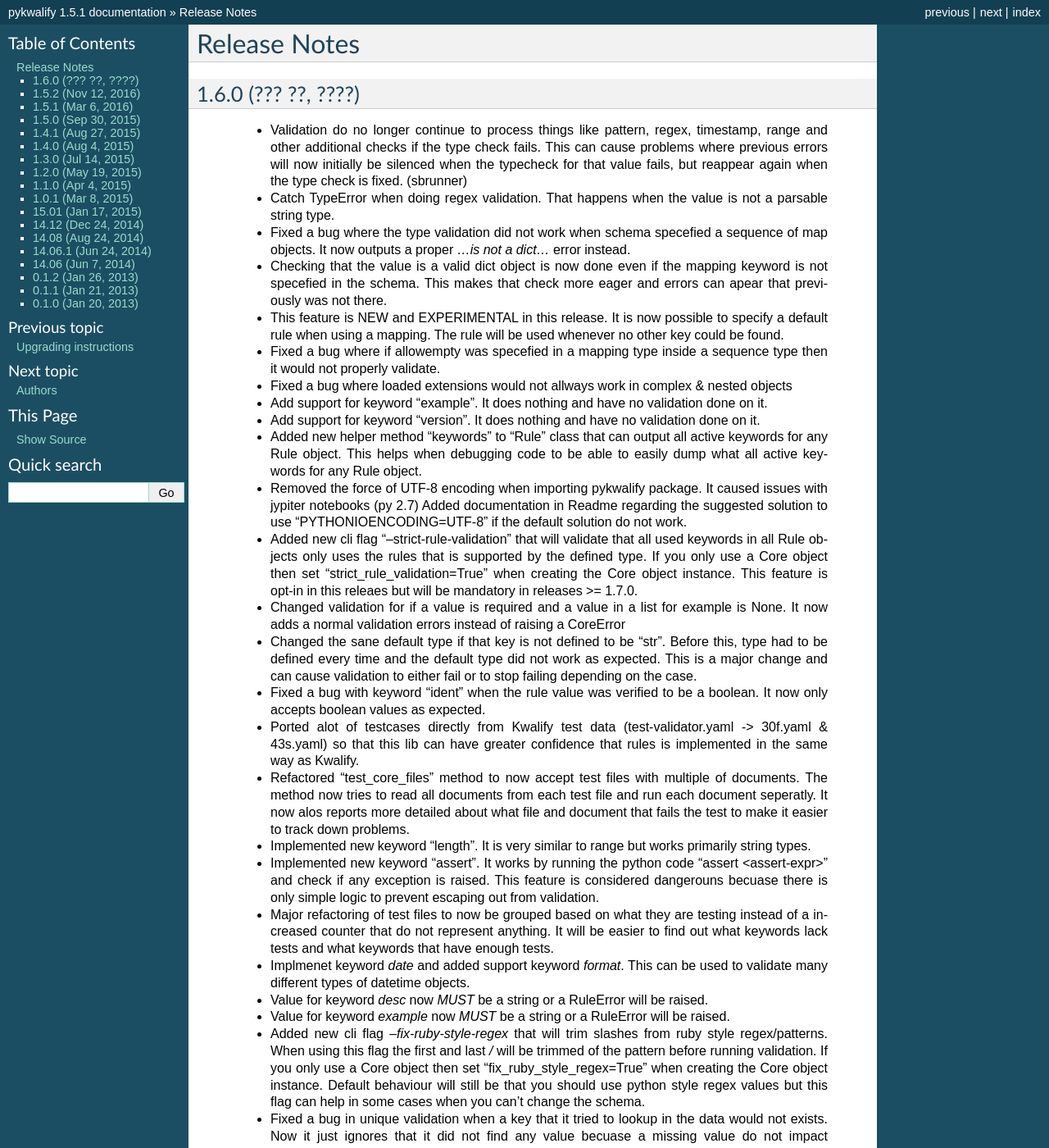
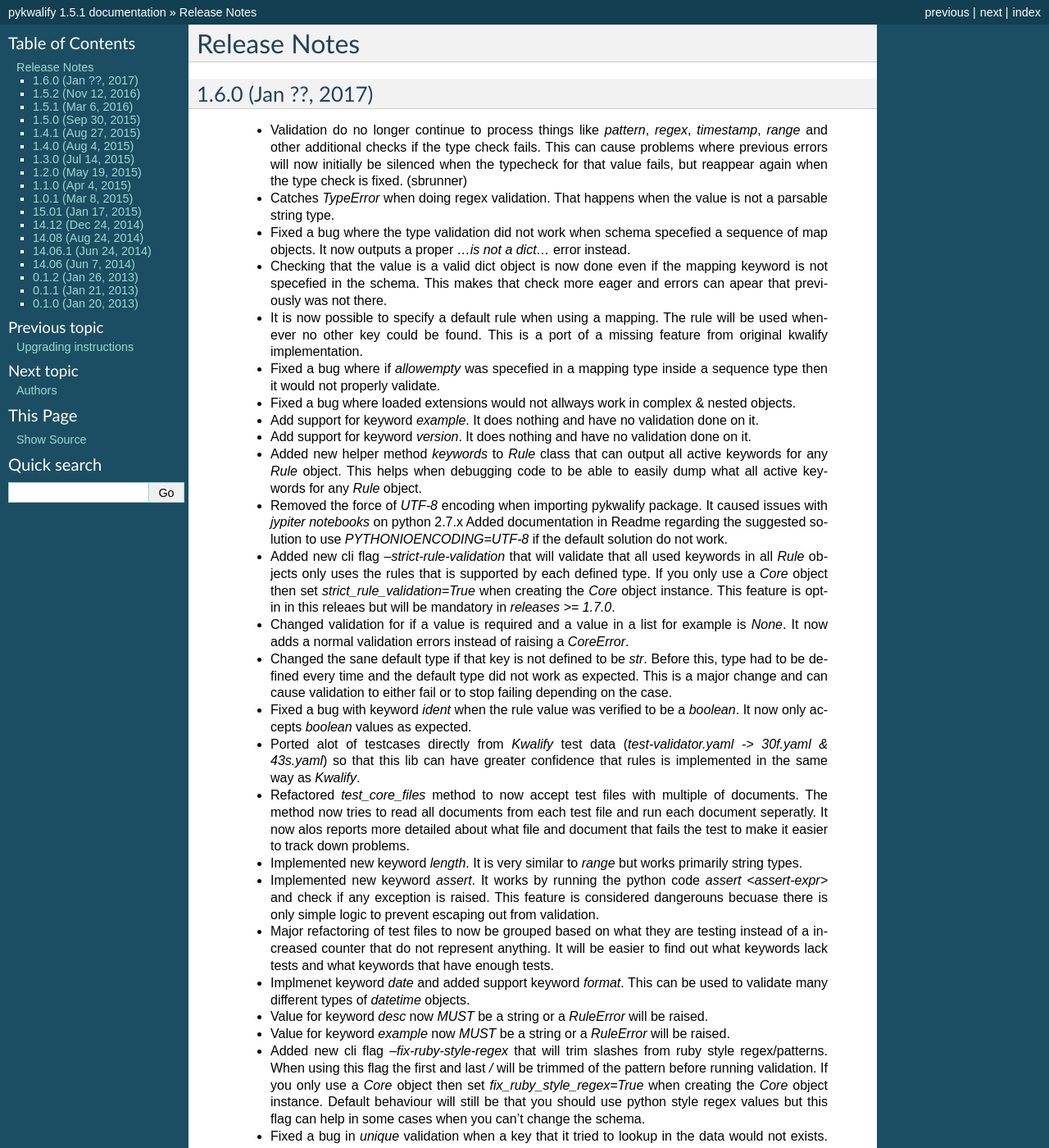
Before and after one commit to Grokzen/pykwalify, a Sphinx documentation site: the page built from docs/release-notes.rst, in a window 1280 px wide and 1400 px high. Shown: the whole window at 82% size. Built offline with Sphinx 7.4.7, drawn with Linux system fonts in a browser that asks for light colours; some of the changed text lies outside the part shown.

Commit message:
Reformat much of the releasenotes for release 1.6.0

```diff
--- a/docs/release-notes.rst
+++ b/docs/release-notes.rst
@@ -1,50 +1,50 @@
 Release Notes
 =============
 
-1.6.0 (??? ??, ????)
+1.6.0 (Jan ??, 2017)
 --------------------
 
- - Validation do no longer continue to process things like pattern, regex, timestamp, range and other additional checks
+ - Validation do no longer continue to process things like *pattern*, *regex*, *timestamp*, *range* and other additional checks
    if the type check fails. This can cause problems where previous errors will now initially be silenced when the typecheck for
    that value fails, but reappear again when the type check is fixed. (sbrunner)
- - Catch TypeError when doing regex validation. That happens when the value is not a parsable string type.
+ - Catches *TypeError* when doing regex validation. That happens when the value is not a parsable string type.
  - Fixed a bug where the type validation did not work when schema specefied a sequence of map objects. It now outputs a proper `...is not a dict...` error instead.
  - Checking that the value is a valid dict object is now done even if the mapping keyword is not specefied in the schema.
    This makes that check more eager and errors can apear that previously was not there.
- - This feature is NEW and EXPERIMENTAL in this release.
-   It is now possible to specify a default rule when using a mapping.
+ - It is now possible to specify a default rule when using a mapping.
    The rule will be used whenever no other key could be found.
- - Fixed a bug where if allowempty was specefied in a mapping type inside a sequence type then it would not properly validate.
- - Fixed a bug where loaded extensions would not allways work in complex & nested objects
- - Add support for keyword "example". It does nothing and have no validation done on it.
- - Add support for keyword "version". It does nothing and have no validation done on it.
- - Added new helper method "keywords" to "Rule" class that can output all active keywords for any Rule object.
-   This helps when debugging code to be able to easily dump what all active keywords for any Rule object.
- - Removed the force of UTF-8 encoding when importing pykwalify package. It caused issues with jypiter notebooks (py 2.7)
-   Added documentation in Readme regarding the suggested solution to use "PYTHONIOENCODING=UTF-8" if the default solution do not work.
- - Added new cli flag "--strict-rule-validation" that will validate that all used keywords in all Rule objects only uses the rules that is supported by the defined type.
-   If you only use a Core object then set "strict_rule_validation=True" when creating the Core object instance.
-   This feature is opt-in in this releaes but will be mandatory in releases >= 1.7.0.
- - Changed validation for if a value is required and a value in a list for example is None. It now adds a normal validation errors instead of raising a CoreError
- - Changed the sane default type if that key is not defined to be "str". Before this, type had to be defined every time and the default type did not work as expected.
+   This is a port of a missing feature from original kwalify implementation.
+ - Fixed a bug where if *allowempty* was specefied in a mapping type inside a sequence type then it would not properly validate.
+ - Fixed a bug where loaded extensions would not allways work in complex & nested objects.
+ - Add support for keyword *example*. It does nothing and have no validation done on it.
+ - Add support for keyword *version*. It does nothing and have no validation done on it.
+ - Added new helper method *keywords* to *Rule* class that can output all active keywords for any *Rule* object.
+   This helps when debugging code to be able to easily dump what all active keywords for any *Rule* object.
+ - Removed the force of *UTF-8* encoding when importing pykwalify package. It caused issues with *jypiter notebooks* on python 2.7.x
+   Added documentation in Readme regarding the suggested solution to use *PYTHONIOENCODING=UTF-8* if the default solution do not work.
+ - Added new cli flag *--strict-rule-validation* that will validate that all used keywords in all *Rule* objects only uses the rules that is supported by each defined type.
+   If you only use a *Core* object then set *strict_rule_validation=True* when creating the *Core* object instance.
+   This feature is opt-in in this releaes but will be mandatory in *releases >= 1.7.0*.
+ - Changed validation for if a value is required and a value in a list for example is *None*. It now adds a normal validation errors instead of raising a *CoreError*.
+ - Changed the sane default type if that key is not defined to be *str*. Before this, type had to be defined every time and the default type did not work as expected.
    This is a major change and can cause validation to either fail or to stop failing depending on the case.
- - Fixed a bug with keyword "ident" when the rule value was verified to be a boolean. It now only accepts boolean values as expected.
- - Ported alot of testcases directly from Kwalify test data (test-validator.yaml -> 30f.yaml & 43s.yaml) so that this lib can have greater confidence that rules is implemented in the same way as Kwalify.
- - Refactored "test_core_files" method to now accept test files with multiple of documents. The method now tries to read all documents from each test file and run each document seperatly.
+ - Fixed a bug with keyword *ident* when the rule value was verified to be a *boolean*. It now only accepts *boolean* values as expected.
+ - Ported alot of testcases directly from *Kwalify* test data (*test-validator.yaml -> 30f.yaml & 43s.yaml*) so that this lib can have greater confidence that rules is implemented in the same way as *Kwalify*.
+ - Refactored *test_core_files* method to now accept test files with multiple of documents. The method now tries to read all documents from each test file and run each document seperatly.
    It now alos reports more detailed about what file and document that fails the test to make it easier to track down problems.
- - Implemented new keyword "length". It is very similar to range but works primarily string types.
- - Implemented new keyword "assert". It works by running the python code "assert <assert-expr>" and check if any exception is raised.
+ - Implemented new keyword *length*. It is very similar to *range* but works primarily string types.
+ - Implemented new keyword *assert*. It works by running the python code *assert <assert-expr>* and check if any exception is raised.
    This feature is considered dangerouns becuase there is only simple logic to prevent escaping out from validation.
  - Major refactoring of test files to now be grouped based on what they are testing instead of a increased counter that do not represent anything.
    It will be easier to find out what keywords lack tests and what keywords that have enough tests.
- - Implmenet keyword *date* and added support keyword *format*. This can be used to validate many different types of datetime objects.
- - Value for keyword *desc* now *MUST* be a string or a RuleError will be raised.
- - Value for keyword *example* now *MUST* be a string or a RuleError will be raised.
+ - Implmenet keyword *date* and added support keyword *format*. This can be used to validate many different types of *datetime* objects.
+ - Value for keyword *desc* now *MUST* be a string or a *RuleError* will be raised.
+ - Value for keyword *example* now *MUST* be a string or a *RuleError* will be raised.
  - Added new cli flag *--fix-ruby-style-regex* that will trim slashes from ruby style regex/patterns.
    When using this flag the first and last */* will be trimmed of the pattern before running validation.
-   If you only use a Core object then set "fix_ruby_style_regex=True" when creating the Core object instance.
+   If you only use a *Core* object then set *fix_ruby_style_regex=True* when creating the *Core* object instance.
    Default behaviour will still be that you should use python style regex values but this flag can help in some cases when you can't change the schema.
- - Fixed a bug in unique validation when a key that it tried to lookup in the data would not exists.
+ - Fixed a bug in *unique* validation when a key that it tried to lookup in the data would not exists.
    Now it just ignores that it did not find any value becuase a missing value do not impact validation.
 
 
```
